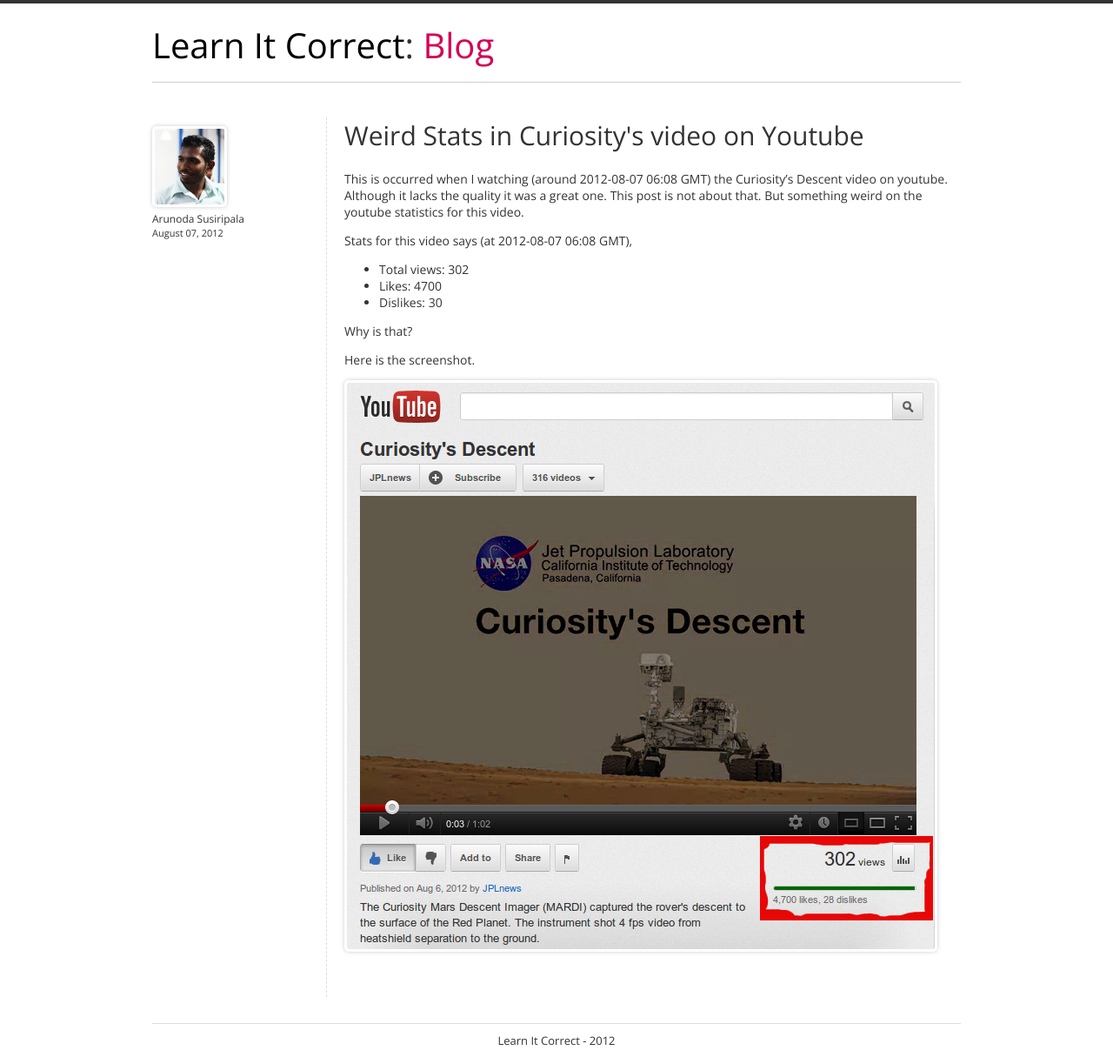
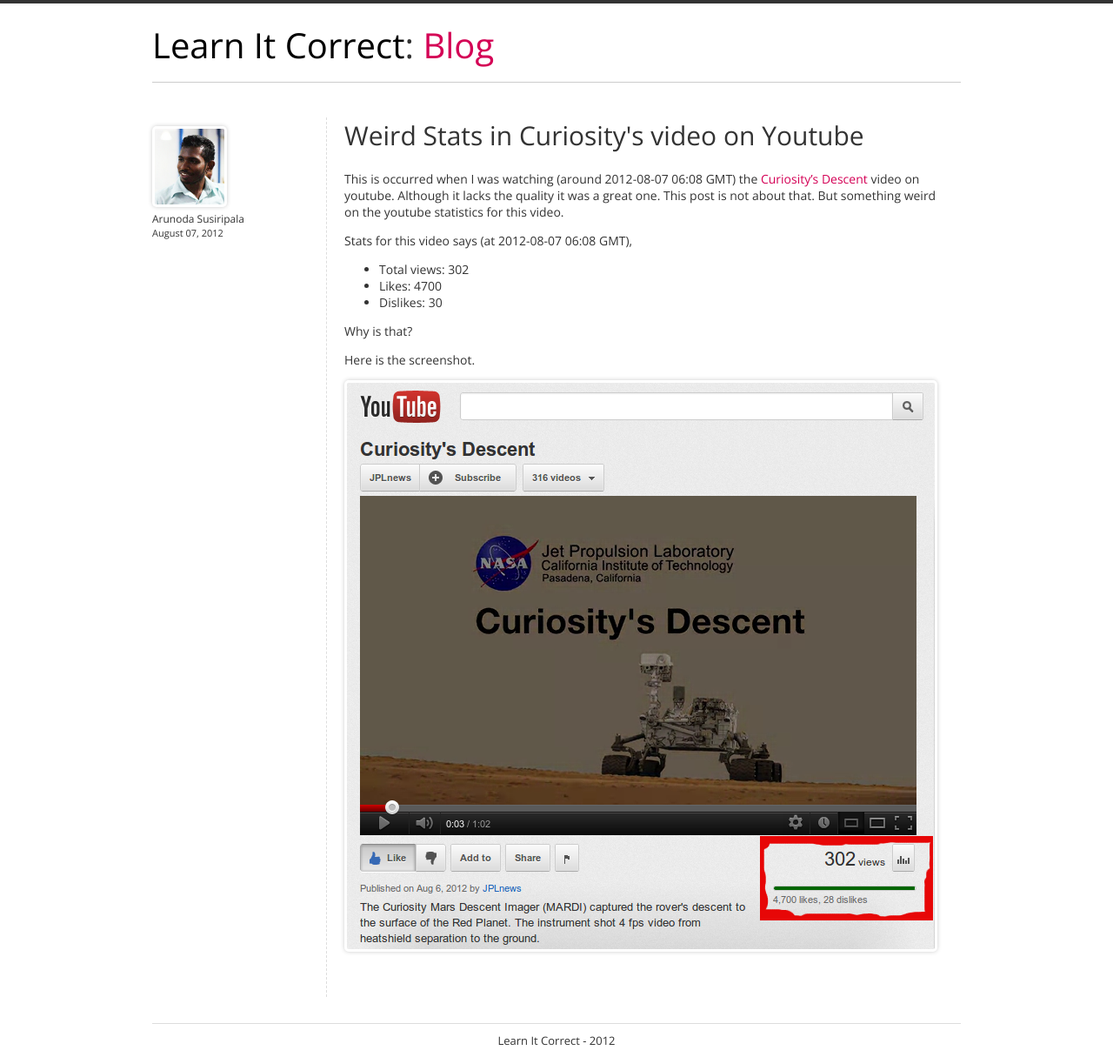
Before and after one commit to learnitcorrect/learnitcorrect.github.com, a Jekyll site: the page built from _posts/blog/2012-08-07-youtube-curiosity-weird.md, in a window 1280 px wide. Shown: the whole page at 87% size. Built offline with Jekyll 4.4.1, drawn with Linux system fonts in a browser that asks for light colours; some web fonts are replaced; comment, search, counter and statistics services are not loaded.

Commit message:
fixed some typos

```diff
--- a/_posts/blog/2012-08-07-youtube-curiosity-weird.md
+++ b/_posts/blog/2012-08-07-youtube-curiosity-weird.md
@@ -7,7 +7,7 @@
 image: /images/blog/youtube-c-w-thumb.png
 ---
 
-This is occurred when I watching (around 2012-08-07 06:08 GMT) the Curiosity's Descent video on youtube. Although it lacks the quality it was a great one. This post is not about that. But something weird on the youtube statistics for this video.
+This is occurred when I was watching (around 2012-08-07 06:08 GMT) the [Curiosity's Descent](http://www.youtube.com/watch?v=UcGMDXy-Y1I&feature=youtu.be) video on youtube. Although it lacks the quality it was a great one. This post is not about that. But something weird on the youtube statistics for this video.
 
 Stats for this video says (at 2012-08-07 06:08 GMT),
 
```
